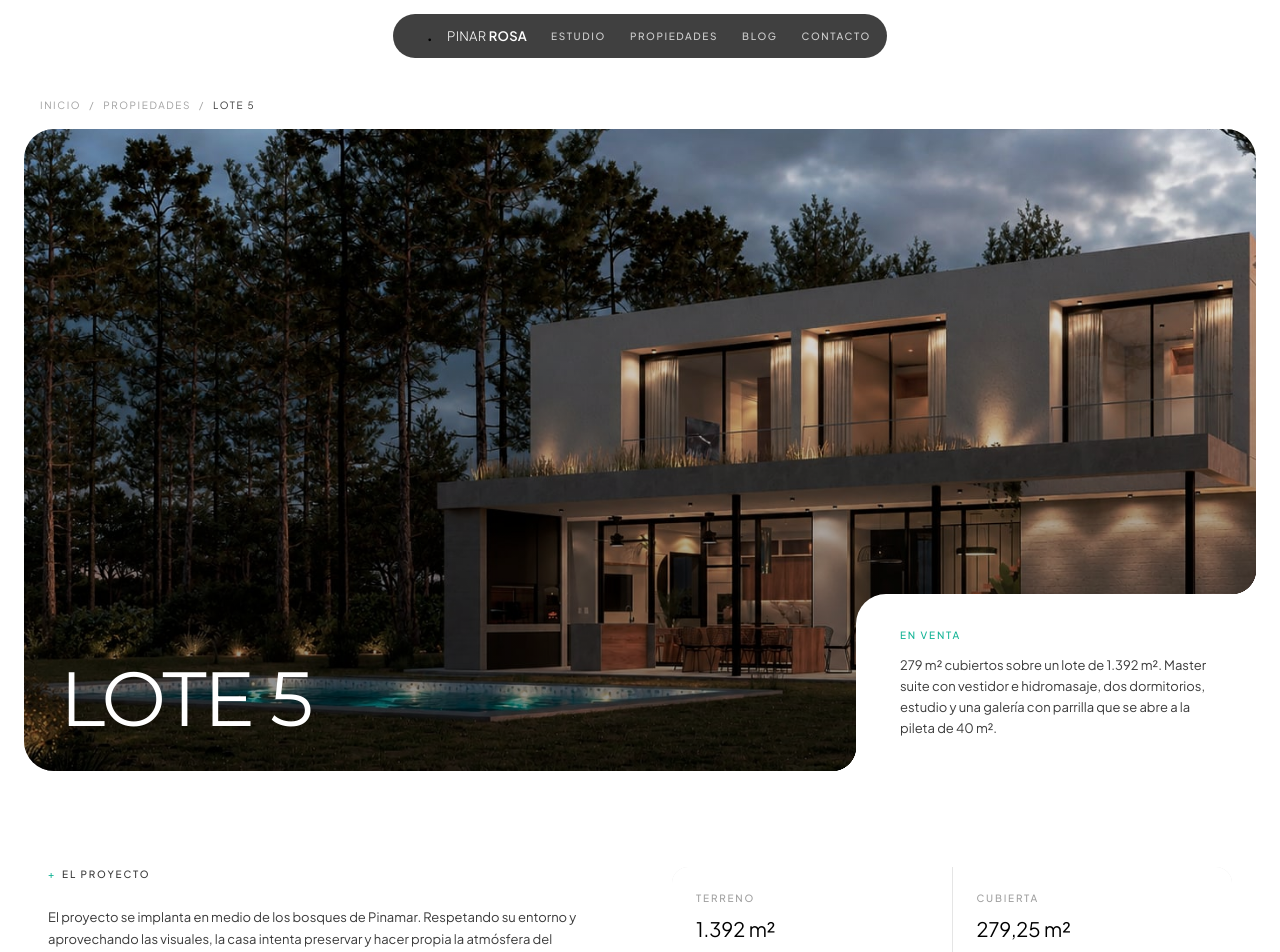
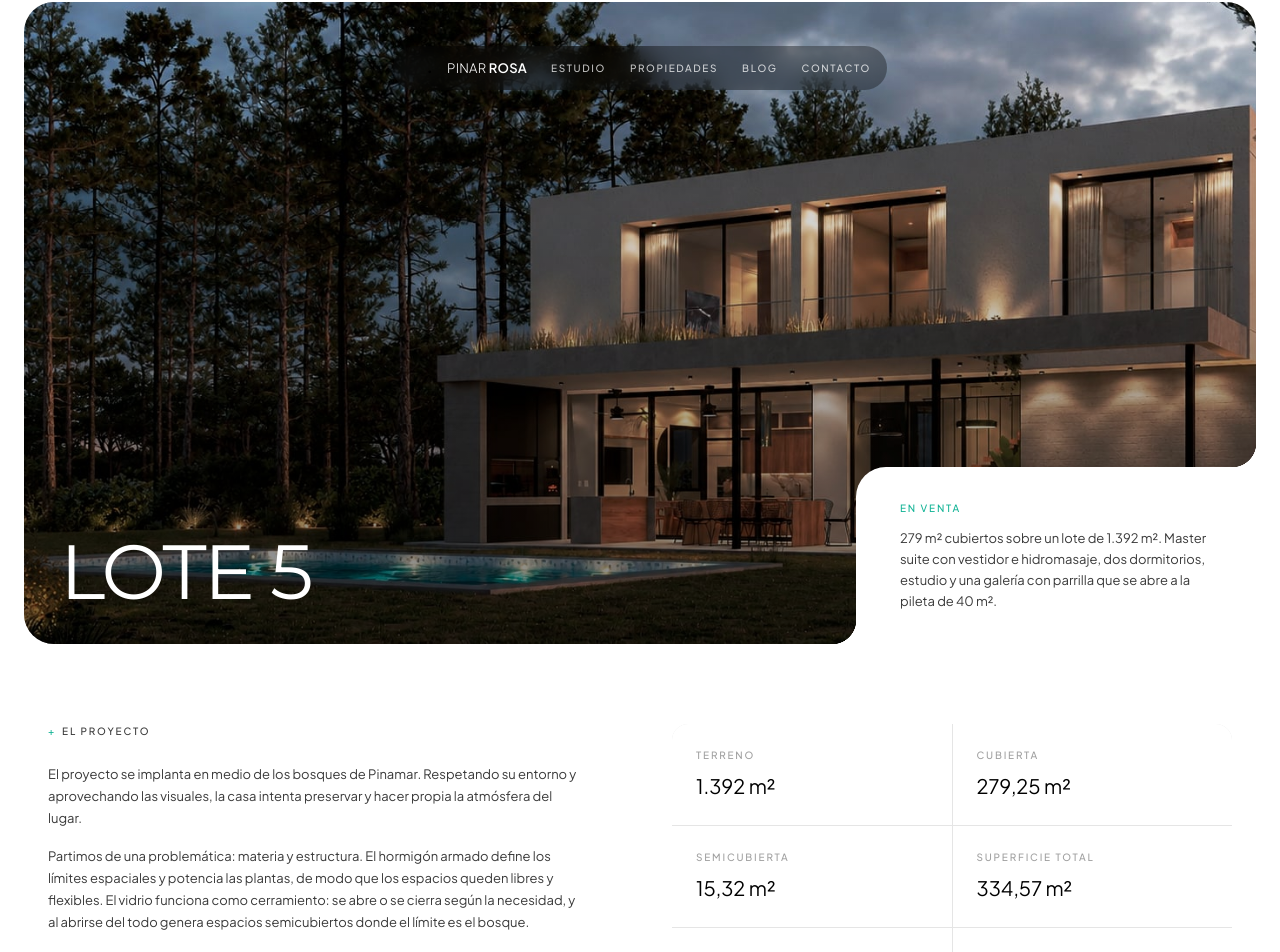
Before and after one commit to ruedaca/Pinar-Rosa, a Next.js app: page /propiedades/lote-5 in a window 1280 px wide. Shown: the part 34-986 px from the top of the page. Built offline with nearby package versions, Linux system fonts and the light colour scheme.

Commit message:
feat: la ficha abre como la home
- Saca las migas de pan
- La portada sube hasta el margen superior y la barra flota encima,
  con la misma pildora translucida que en la home
- El aire entre secciones baja de 112 a 80px, igual que en la home

```diff
--- a/src/app/propiedades/[slug]/page.tsx
+++ b/src/app/propiedades/[slug]/page.tsx
@@ -1,6 +1,5 @@
 import type { Metadata } from "next";
 import Image from "next/image";
-import Link from "next/link";
 import { notFound } from "next/navigation";
 
 import ContactSection from "@/components/home/ContactSection";
@@ -47,7 +46,7 @@ function Seccion({
   children: React.ReactNode;
 }) {
   return (
-    <section className="px-[var(--page-gutter)] pb-20 md:pb-28">
+    <section className="px-[var(--page-gutter)] pb-14 md:pb-20">
       <header className="mx-auto max-w-7xl px-4 pb-8 md:px-8 md:pb-12 lg:px-12">
         <Eyebrow className="mb-6 md:mb-10">{eyebrow}</Eyebrow>
         <h2 className="display display--section text-pr-black text-[clamp(1.6rem,4vw,2.5rem)]">
@@ -76,32 +75,11 @@ export default async function PropiedadPage({ params }: Params) {
 
   return (
     <>
-      <SiteHeader variant="light" />
+      {/* Igual que en la home: la píldora flota sobre la foto de portada */}
+      <SiteHeader />
 
       <main className="bg-pr-white relative z-10 rounded-b-[var(--radius-frame)]">
-        <nav
-          aria-label="Migas de pan"
-          className="text-pr-gray-400 mx-auto max-w-7xl px-[calc(var(--page-gutter)+1rem)] pt-6 pb-4 text-[10px] tracking-[0.16em] uppercase"
-        >
-          <Link href="/" className="hover:text-pr-green-1 transition-colors">
-            Inicio
-          </Link>
-          <span aria-hidden className="mx-2">
-            /
-          </span>
-          <Link
-            href="/#propiedades"
-            className="hover:text-pr-green-1 transition-colors"
-          >
-            Propiedades
-          </Link>
-          <span aria-hidden className="mx-2">
-            /
-          </span>
-          <span className="text-pr-gray-700">{propiedad.name}</span>
-        </nav>
-
-        <section className="px-[var(--page-gutter)] pb-16 md:pb-24">
+        <section className="px-[var(--page-gutter)] pt-[var(--page-top)] pb-14 md:pb-20">
           <NotchFrame
             corner="bottom-right"
             className="aspect-[4/5] sm:aspect-[16/9] lg:aspect-[48/25]"
@@ -135,7 +113,7 @@ export default async function PropiedadPage({ params }: Params) {
           </NotchFrame>
         </section>
 
-        <section className="mx-auto max-w-7xl px-4 pb-20 md:px-8 md:pb-28 lg:px-12">
+        <section className="mx-auto max-w-7xl px-4 pb-14 md:px-8 md:pb-20 lg:px-12">
           <div className="grid gap-10 md:grid-cols-2 md:gap-16">
             <div>
               <Eyebrow className="mb-6">El proyecto</Eyebrow>
```
